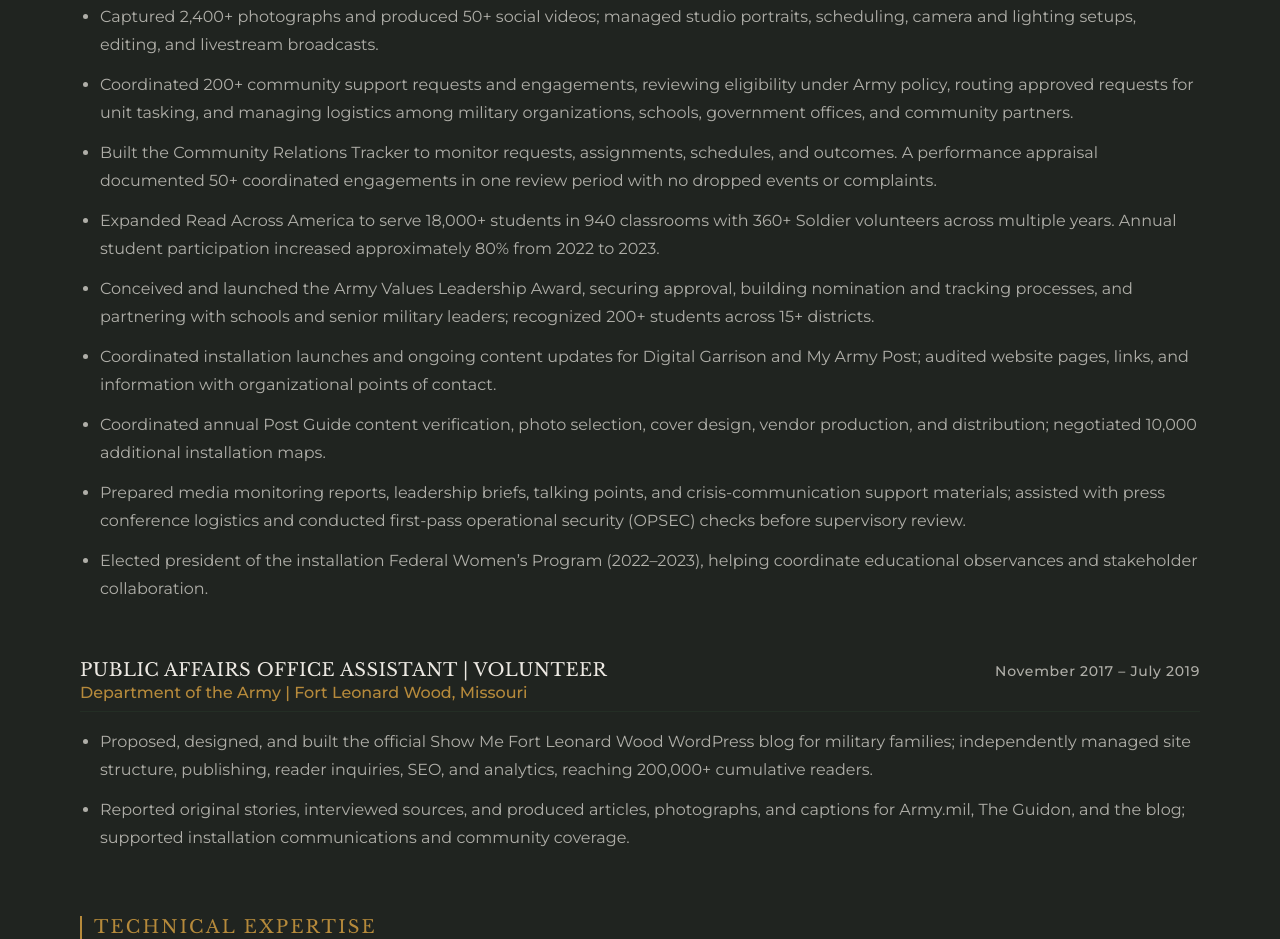
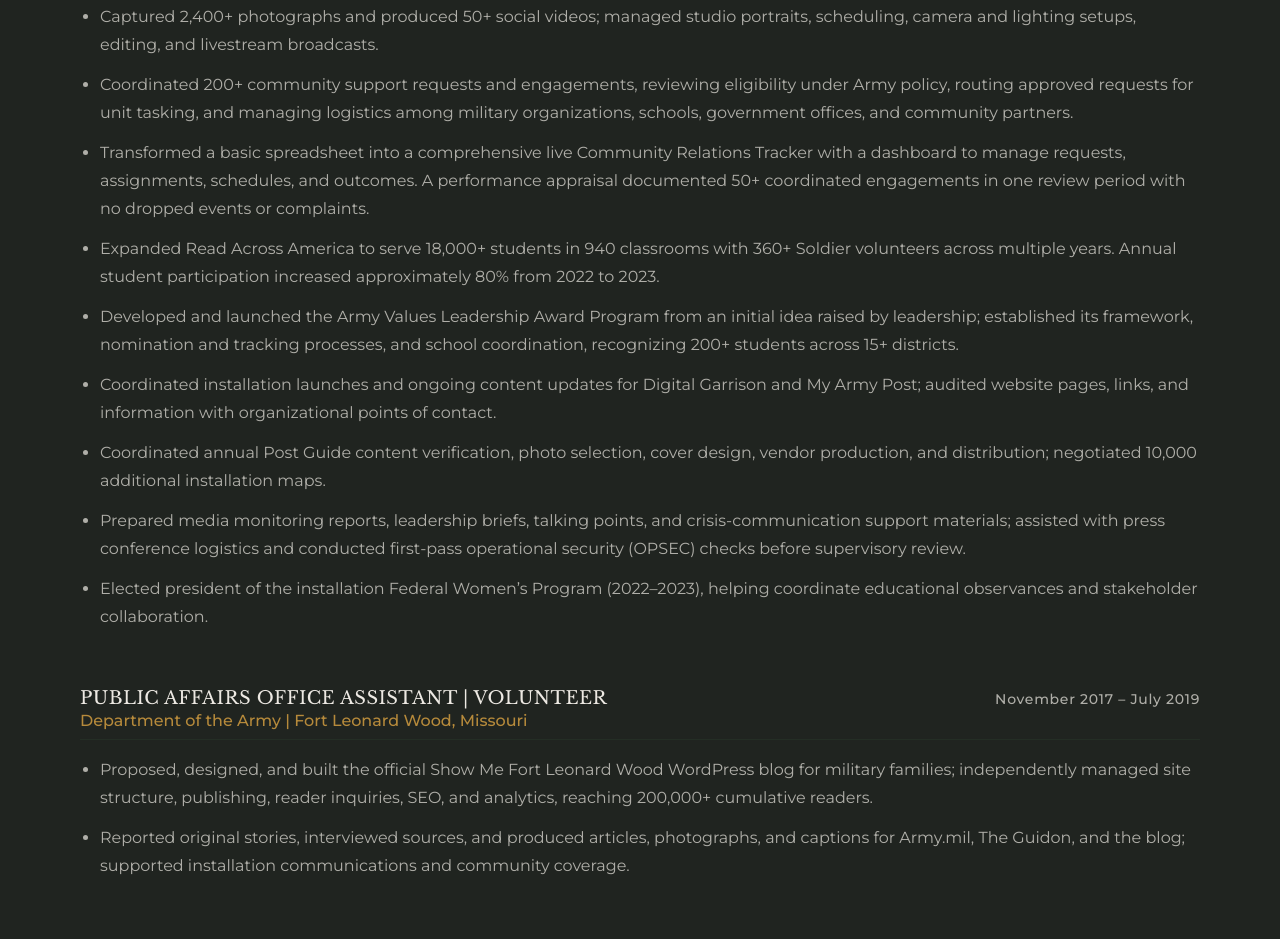
Before and after one commit to TheOddPhoenix/AmandaLSullivan, a website: page resume/index.html in a window 1280 px wide. Shown: the part 1189-2128 px from the top of the page. Drawn offline with nearby package versions, Linux system fonts and the light colour scheme.

Commit message:
Clarify Leadership Award origin and live tracker development

```diff
--- a/resume/index.html
+++ b/resume/index.html
@@ -177,9 +177,9 @@
 <li>Researched, interviewed, wrote, and edited stories for Army.mil and The Guidon, contributing to 150+ published news and feature articles across Army roles; delivered photography, captions, and supporting materials for editorial review.</li>
 <li>Captured 2,400+ photographs and produced 50+ social videos; managed studio portraits, scheduling, camera and lighting setups, editing, and livestream broadcasts.</li>
 <li>Coordinated 200+ community support requests and engagements, reviewing eligibility under Army policy, routing approved requests for unit tasking, and managing logistics among military organizations, schools, government offices, and community partners.</li>
-<li>Built the Community Relations Tracker to monitor requests, assignments, schedules, and outcomes. A performance appraisal documented 50+ coordinated engagements in one review period with no dropped events or complaints.</li>
+<li>Transformed a basic spreadsheet into a comprehensive live Community Relations Tracker with a dashboard to manage requests, assignments, schedules, and outcomes. A performance appraisal documented 50+ coordinated engagements in one review period with no dropped events or complaints.</li>
 <li>Expanded Read Across America to serve 18,000+ students in 940 classrooms with 360+ Soldier volunteers across multiple years. Annual student participation increased approximately 80% from 2022 to 2023.</li>
-<li>Conceived and launched the Army Values Leadership Award, securing approval, building nomination and tracking processes, and partnering with schools and senior military leaders; recognized 200+ students across 15+ districts.</li>
+<li>Developed and launched the Army Values Leadership Award Program from an initial idea raised by leadership; established its framework, nomination and tracking processes, and school coordination, recognizing 200+ students across 15+ districts.</li>
 <li>Coordinated installation launches and ongoing content updates for Digital Garrison and My Army Post; audited website pages, links, and information with organizational points of contact.</li>
 <li>Coordinated annual Post Guide content verification, photo selection, cover design, vendor production, and distribution; negotiated 10,000 additional installation maps.</li>
 <li>Prepared media monitoring reports, leadership briefs, talking points, and crisis-communication support materials; assisted with press conference logistics and conducted first-pass operational security (OPSEC) checks before supervisory review.</li>
```
